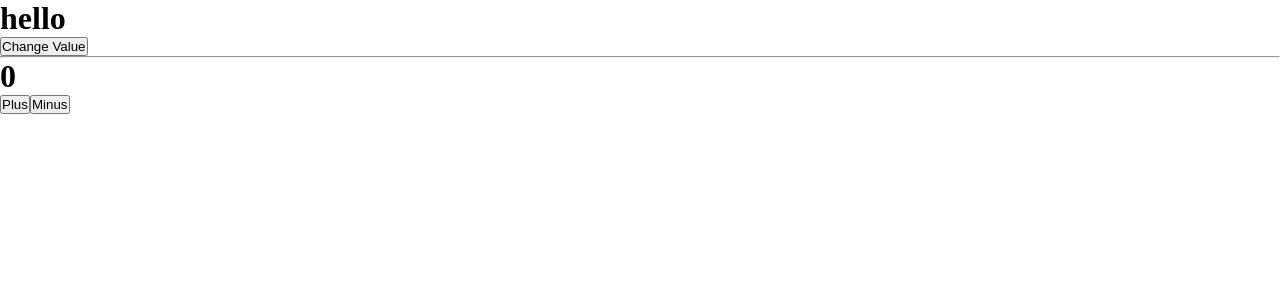
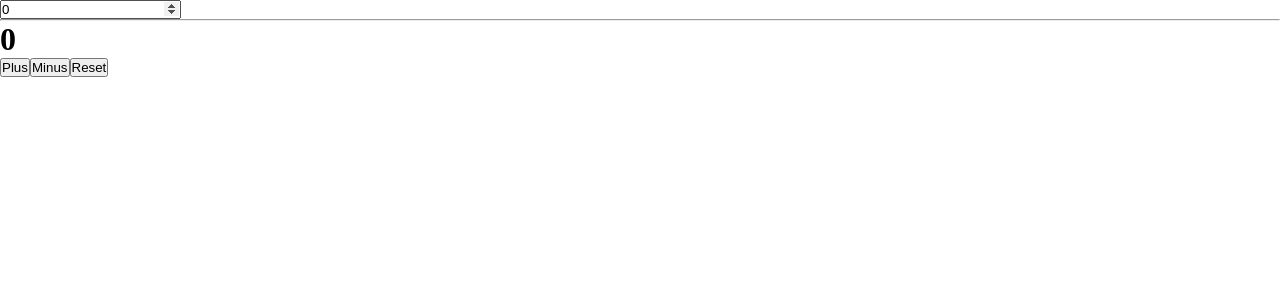
Before and after one commit to Suhagiya-Dhruv/Full-Stack-Program-3, a React (Vite) app: page / in a window 1280 px wide. Shown: the top 300 px of the page. Built offline with nearby package versions, Linux system fonts and the light colour scheme.

Commit message:
Props_parent_to_child'

```diff
--- a/src/App.jsx
+++ b/src/App.jsx
@@ -1,12 +1,20 @@
+import { useState } from 'react';
 import Counter from './LifeCycle/Counter'
 import LifeCycle from './LifeCycle/LifeCycle'
 
 const App = () => {
+
+    const [inputValue, setInputValue] = useState(0)
+
+    function inputHandler(event) {
+        setInputValue(event.target.value);
+    }
+
     return (
         <>
-            <LifeCycle />
+            <LifeCycle inputHandler={inputHandler} inputValue={inputValue}/>
             <hr />
-            <Counter />
+            <Counter inputValue={inputValue} setInputValue={setInputValue}/>
         </>
     )
 }
--- a/src/LifeCycle/Counter.jsx
+++ b/src/LifeCycle/Counter.jsx
@@ -1,26 +1,66 @@
-import {useState} from 'react'
+// import {useState} from 'react'
 
-const Counter = () => {
+// const Counter = () => {
 
-    let [number, setNumber] = useState(0) // Hooks
-    // let number = 0;
+//     let [number, setNumber] = useState(0) // Hooks
+//     // let number = 0;
 
-    function plusHandler() {
-        setNumber(number+1)
-        // console.log("Plus", number)
+//     function plusHandler() {
+//         setNumber(number+1)
+//         // console.log("Plus", number)
+//     }
+
+//     const minusHandler = () => {
+//         setNumber(number-1)
+//         // console.log("Minus", number)
+//     }
+
+//     return ( // re-render
+//         <>
+//             <h1>{number}</h1>
+//             <button onClick={plusHandler}>Plus</button>
+//             <button onClick={minusHandler}>Minus</button>
+//             {/* <button onClick={resetNumber}>Reset</button> */}
+//         </>
+//     )
+// }
+
+// export default Counter
+
+
+import { useState } from 'react'
+
+const Counter = (porps) => {
+
+    const [number, setNumber] = useState(0) // Hook
+
+    const { inputValue, setInputValue } = porps
+    // const [inputValue, setInputValue] = useState(0) // Hook
+
+    function clickHandler(value) {
+        if (value === '+') {
+
+            setNumber(number + Number(inputValue))
+        } else if (value === '-') {
+            setNumber(number - 1)
+        } else {
+            setNumber(0)
+            setInputValue(0)
+        }
     }
 
-    const minusHandler = () => {
-        setNumber(number-1)
-        // console.log("Minus", number)
-    }
+    // function inputHandler(event) {
+    //     setInputValue(event.target.value);
+    // }
 
-    return ( // re-render
+
+    return (
         <>
+            {/* <input type="number" onChange={inputHandler} value={inputValue} /> */}
             <h1>{number}</h1>
-            <button onClick={plusHandler}>Plus</button>
-            <button onClick={minusHandler}>Minus</button>
-            {/* <button onClick={resetNumber}>Reset</button> */}
+            <button onClick={() => clickHandler('+')}>Plus</button>
+            <button onClick={() => clickHandler('-')}>Minus</button>
+            <button onClick={() => clickHandler()}>Reset</button>
         </>
     )
 }
--- a/src/LifeCycle/LifeCycle.jsx
+++ b/src/LifeCycle/LifeCycle.jsx
@@ -1,37 +1,11 @@
-import { useState } from 'react'
 
-const LifeCycle = () => { // function component
+const LifeCycle = (props) => {
 
-  //  useState - Hooks
+  const { inputValue, inputHandler } = props
 
-  const [value, setValue] = useState("hello");
-
-
-  // setTimeout(() => {
-  //   setValue("hi")
-  // }, 2000)
-
-  // let value = "Hello"
-
-  function changeValue() {
-    // console.log("before changed", value)
-
-    // value = "Hi"
-
-    // console.log("after changed", value)
-
-    setValue("Hi")
-  }
-
-
-  return ( // render
+  return (
     <div>
-
-      <h1>
-        {value}
-
-      </h1>
-      <button onClick={changeValue}>Change Value</button>
+      <input type="number" onChange={inputHandler} value={inputValue} />
     </div>
   )
 }
--- a/src/main.jsx
+++ b/src/main.jsx
@@ -4,7 +4,7 @@ import './index.css'
 import App from './App'
 
 ReactDOM.createRoot(document.getElementById('root')).render(
-  <React.StrictMode>
+  // <React.StrictMode>
     <App />
-  </React.StrictMode>,
+  // </React.StrictMode>,
 )
```
